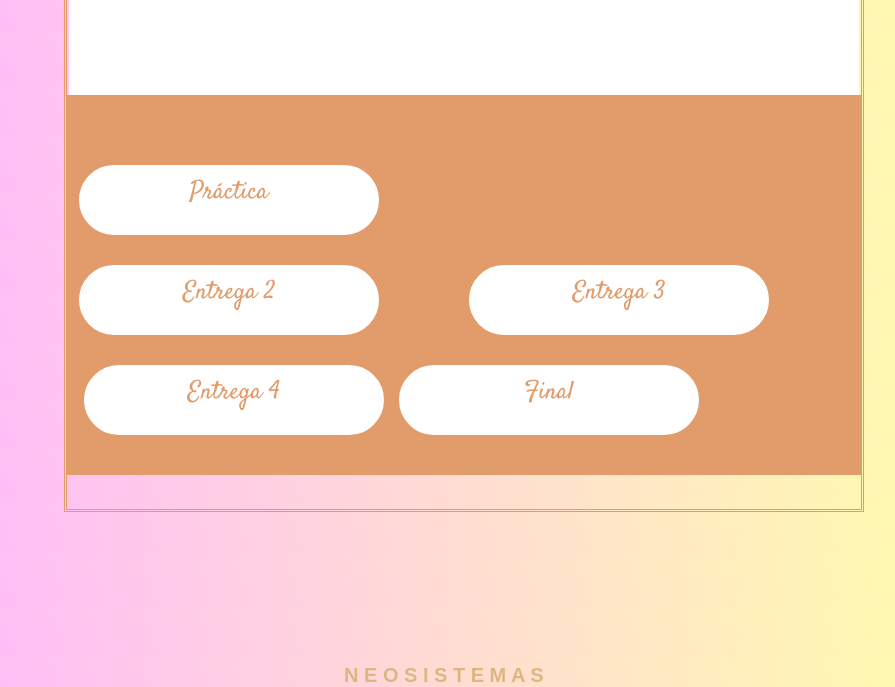
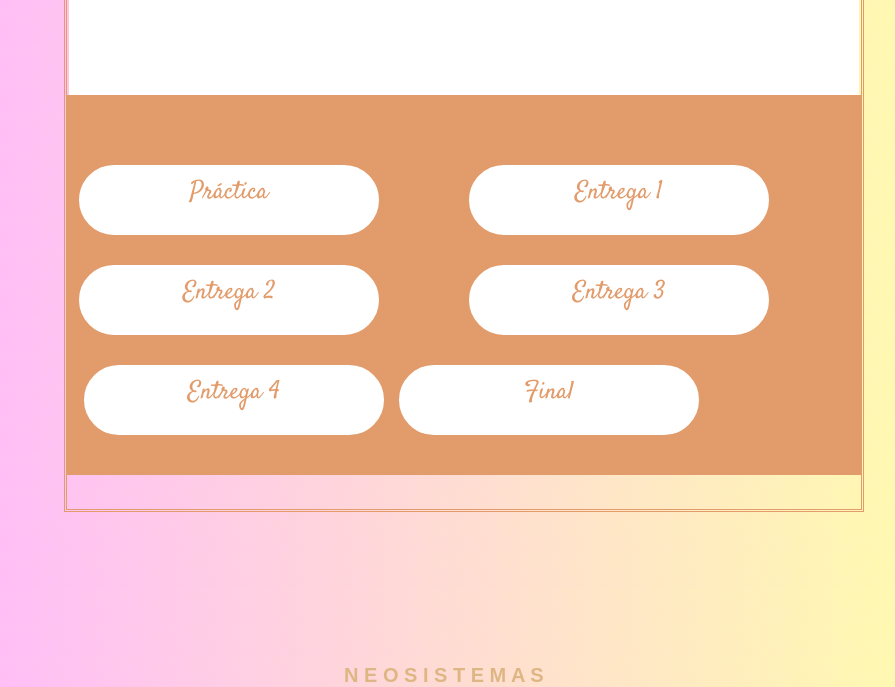
Before and after one commit to andreaalzate/proyecto, a plain HTML site: page periodo2.html in a window 1280 px wide. Shown: the part 330-1017 px from the top of the page, without its empty margins (236-1131 px from the left). Drawn offline with Linux system fonts and the light colour scheme.

Commit message:
Update periodo2.html

```diff
--- a/periodo2.html
+++ b/periodo2.html
@@ -31,7 +31,7 @@ p.double {border-style: double;}</style>
 <h1 class="co">N E O S I S T E M A S</h1>
 <a href="index.html" class="Botonv">volver</a>
 <a href="practica.html" class="practica"><center>Práctica</a></center>
-<a href="entregaa1.html" class="entrega1"><center> Entrega 1</a></center>
+<a href="entregaa1.html" class="entregaa1"><center> Entrega 1</a></center>
 <a href="parciaal.html" class="parcial"><center> Parcial</a></center>
 <a href="entregaa2.html" class="entrega2"><center> Entrega 2</a></center>
 <a href="entregaa3.html" class="entrega3"><center> Entrega 3</a></center>
```
